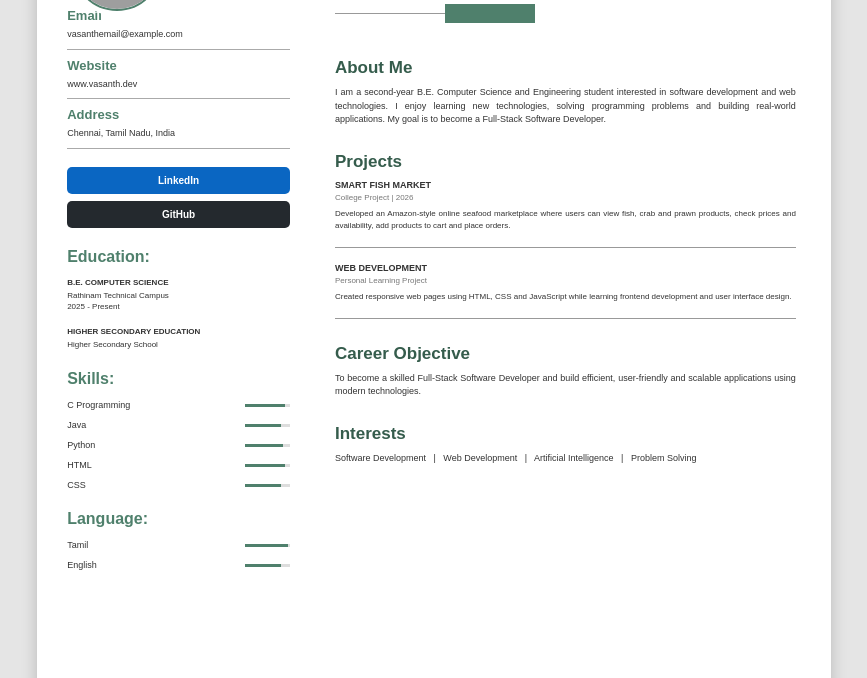
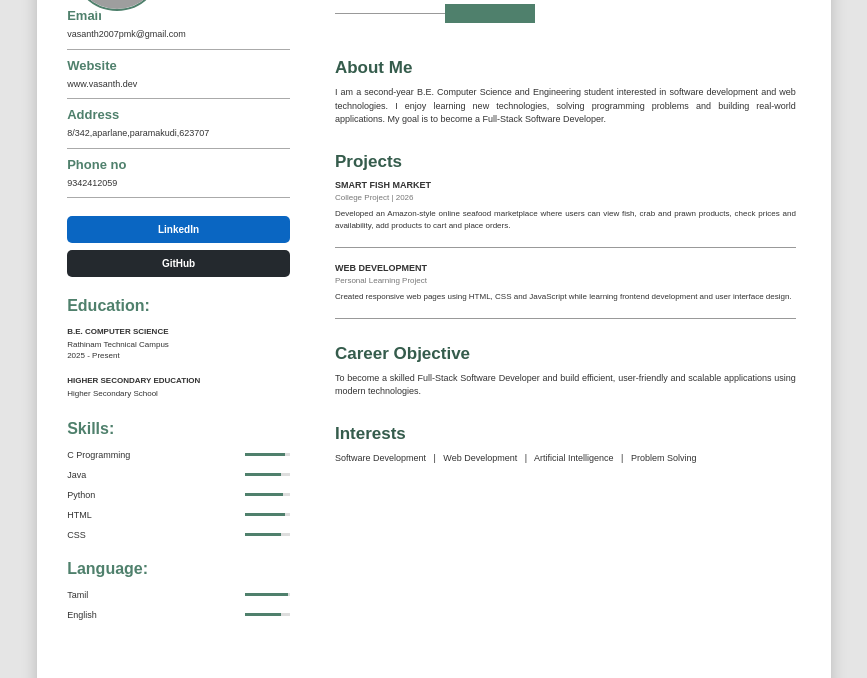
Before and after one commit to vasanth2212/VASANTH-RESUME, a plain HTML site: page index.html in a window 1280 px wide. Shown: the part 122-800 px from the top of the page, without its empty margins (206-1073 px from the left). Drawn offline with Linux system fonts and the light colour scheme; grey boxes are pictures that could not be loaded.

Commit message:
Updated Ui

```diff
--- a/index.html
+++ b/index.html
@@ -32,13 +32,16 @@
             <div class="contact">
 
                 <h4>Email</h4>
-                <p>vasanthemail@example.com</p>
+                <p>vasanth2007pmk@gmail.com</p>
 
                 <h4>Website</h4>
                 <p>www.vasanth.dev</p>
 
                 <h4>Address</h4>
-                <p>Chennai, Tamil Nadu, India</p>
+                <p>8/342,aparlane,paramakudi,623707</p>
+
+                <h4>Phone no</h4>
+                <p>9342412059</p>
 
             </div>
 
```
